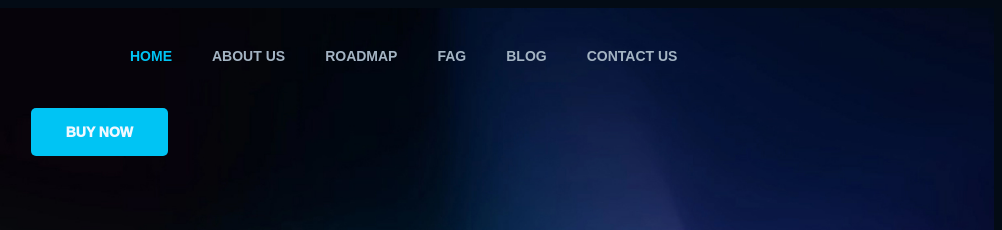
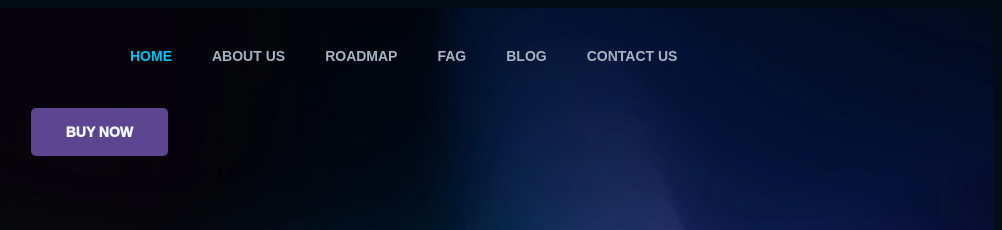
Before and after one commit to tranvanthao206/SgroupWinter2023, a plain HTML site: page Landingpage/index.html in a window 1280 px wide. In both pictures the pointer is over the link "BUY NOW". Shown: the top 230 px of the page, 278-1280 px from the left. Drawn offline with Linux system fonts and the light colour scheme.

Commit message:
first commit

```diff
--- a/Landingpage/main.css
+++ b/Landingpage/main.css
@@ -74,6 +74,9 @@ body {
     align-items: center;
     cursor: pointer;
     letter-spacing: 1px;
+}
+.menu-style-two .header-btn .btn:hover{
+    background-color: rgb(93, 70, 145);
 }
 .fa-chevron-down{
     color:#00C4F4 ;
```
